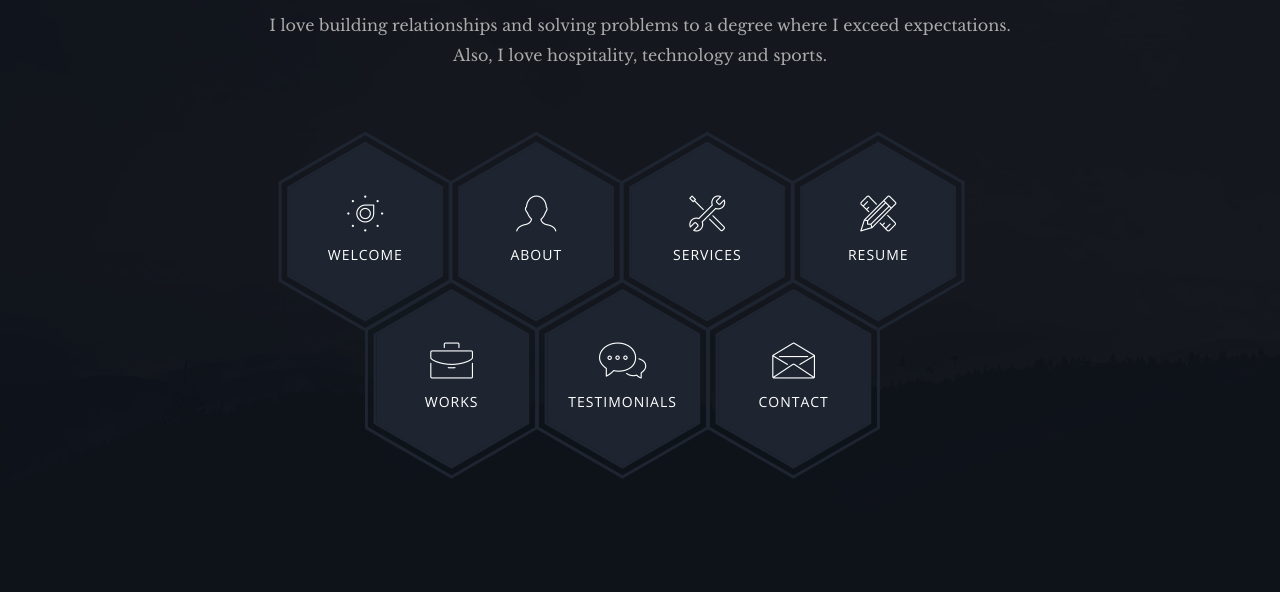
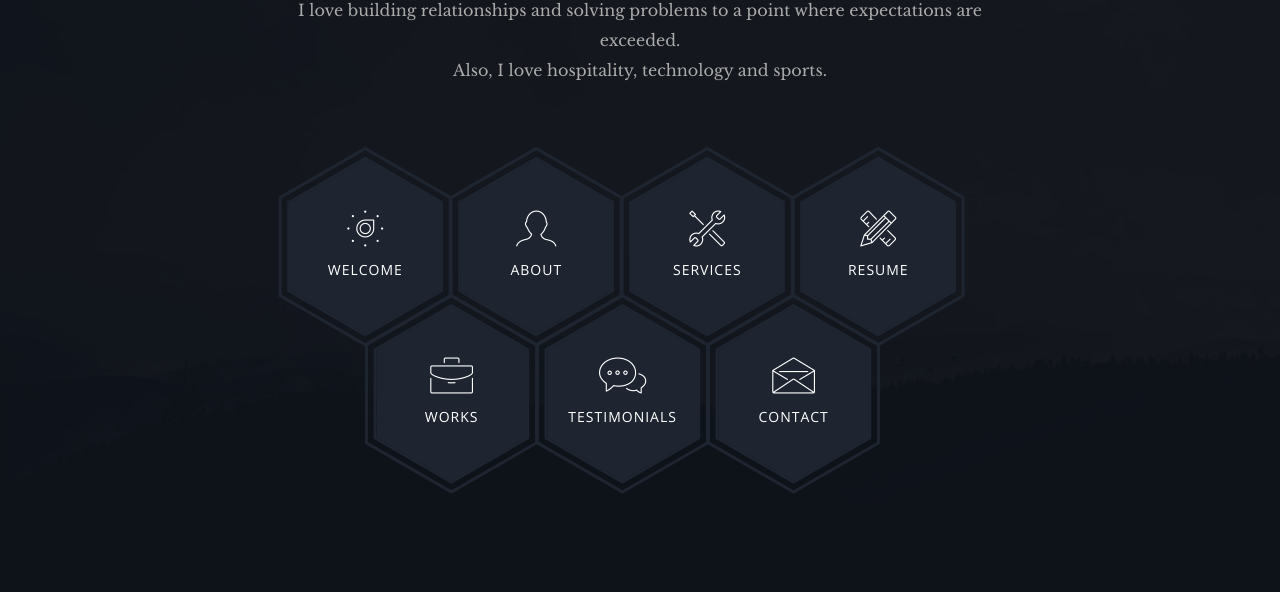
Before and after one commit to alex-manutd/alex-manutd.github.io, a website: page index.html in a window 1280 px wide. Shown: the part 208-800 px from the top of the page. Drawn offline with nearby package versions, Linux system fonts and the light colour scheme; files whose address does not match are found by name.

Commit message:
Typography

```diff
--- a/index.html
+++ b/index.html
@@ -63,7 +63,7 @@
                                          <div class="">
                                              <h2>Alex Zaslavsky</h2>
                                          </div>
-                                    <p>I love building relationships and solving problems to a degree where I exceed expectations.<br>Also, I love hospitality, technology and sports.</p>
+                                    <p>I love building relationships and solving problems to a point where expectations are exceeded.<br>Also, I love hospitality, technology and sports.</p>
                                 </div>
 
                                 <div class="hexagon-menu clear">
```
